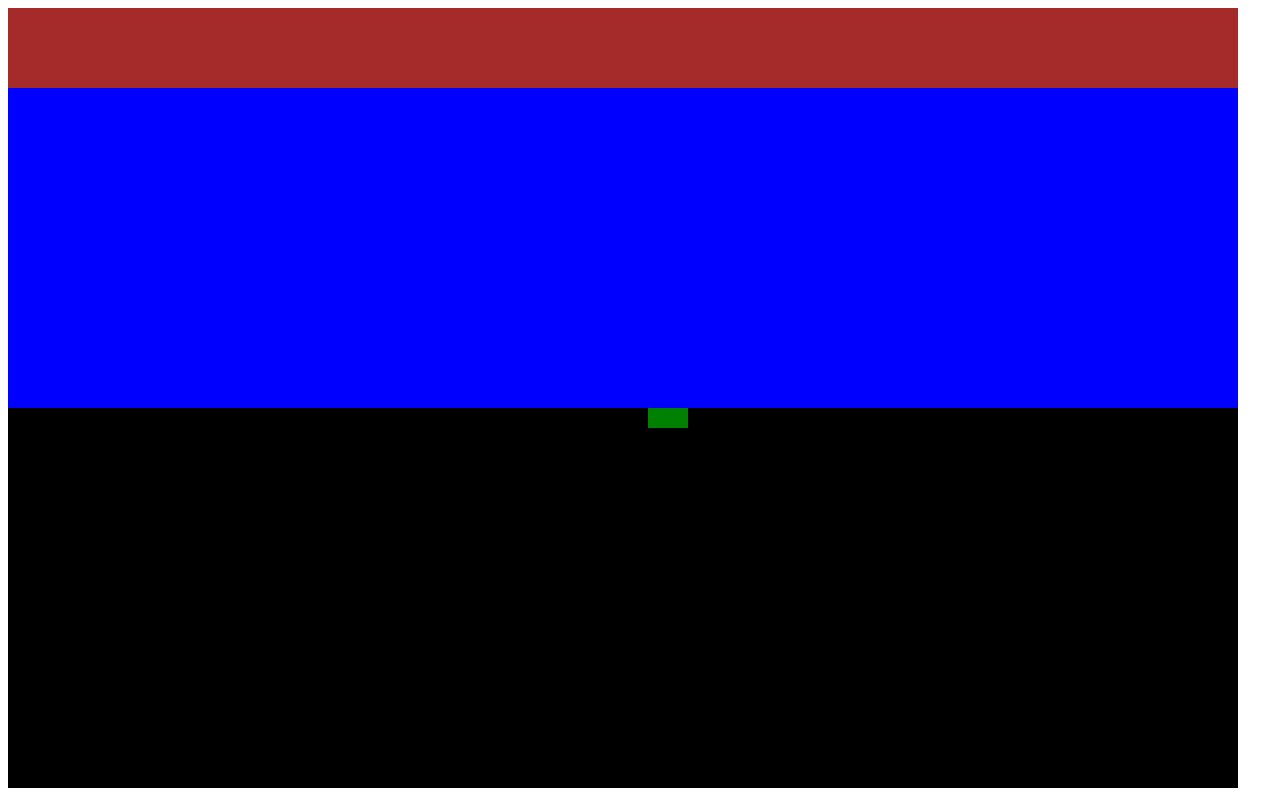
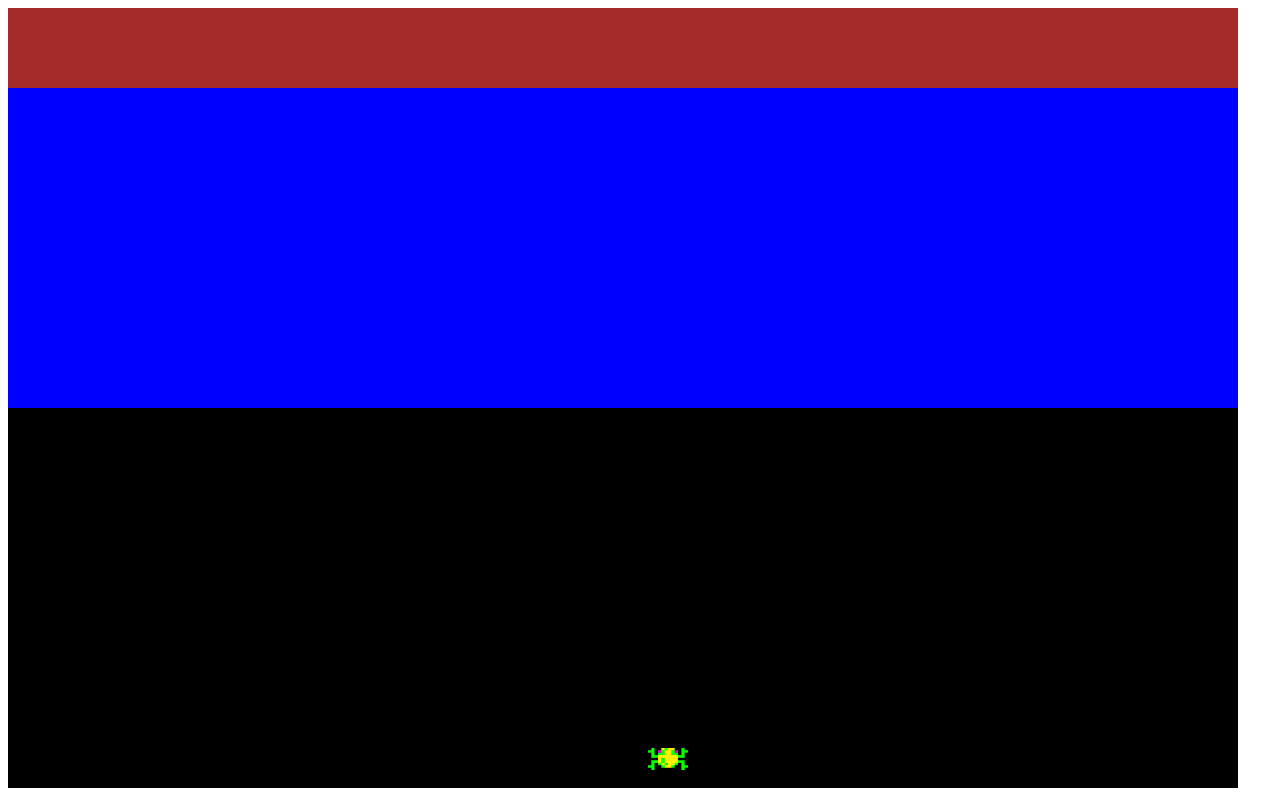
Before and after one commit to cmas123456/Frogger, a plain HTML site: page index.html in a window 1280 px wide. Drawn offline with Linux system fonts and the light colour scheme.

Commit message:
requestAnimationFrame

```diff
--- a/frog.js
+++ b/frog.js
@@ -1,41 +1,54 @@
+const frogImageUp = document.getElementById('img_frogup');
+const frogImageDown = document.getElementById('img_frogdown');
+const frogImageLeft = document.getElementById('img_frogleft');
+const frogImageRight = document.getElementById('img_frogright');
 let frog = {};
 let frogCreate = (() => {
     frog = {
-        origin: [window.innerWidth / 2, window.innerHeight / 2],
-        dimensions: [40,20],
+        origin: [window.innerWidth / 2, window.innerHeight * (92/100)],
+        dimensions: [40,30],
         color: 'green',
         lives: 5,
         image: null,
-        movementSpeed: 10,
+        movementSpeed: window.innerHeight * (7/100) ,
         horizontalSpeed: 0,
         verticalSpeed: 0,
         canHop: true,
         hopCounter: 0,
+        image: frogImageUp,
         Draw() {
-            context.fillStyle = this.color;
-            context.fillRect(this.origin[0],this.origin[1],this.dimensions[0],this.dimensions[1]);
+            context.drawImage(this.image, this.origin[0],this.origin[1],this.dimensions[0],this.dimensions[1]);
         },
         Move() {
-            this.origin[0] += this.horizontalSpeed;
-            this.origin[1] += this.verticalSpeed;
+            if (this.hopCounter >= 10){
+                if (this.horizontalSpeed !== 0 || this.verticalSpeed !== 0) {
+                    this.origin[0] += this.horizontalSpeed;
+                    this.origin[1] += this.verticalSpeed;
+                    this.hopCounter = 0;
+                }
+            } else
+                this.hopCounter++;
+            }
         }
-
-    }
 })();
 let InputHandler = (() => {
     document.addEventListener("keydown", event => {
       switch (event.key) {
           case "ArrowLeft":
               frog.horizontalSpeed = -frog.movementSpeed;
+              frog.image = frogImageLeft;
               break;
           case "ArrowRight":
               frog.horizontalSpeed = frog.movementSpeed;
+              frog.image = frogImageRight;
               break;
           case "ArrowDown":
               frog.verticalSpeed = frog.movementSpeed;
+              frog.image = frogImageDown;
               break;
           case "ArrowUp":
               frog.verticalSpeed = -frog.movementSpeed;
+              frog.image = frogImageUp;
               break;
             }
     })
--- a/index.html
+++ b/index.html
@@ -5,8 +5,17 @@
     <meta name="viewport" content="width=device-width, initial-scale=1.0">
     <meta http-equiv="X-UA-Compatible" content="ie=edge">
     <title>Document</title>
+    <style>
+            img {
+                display: none;
+            }
+    </style>
 </head>
 <body>
+    <img id="img_frogup"src= "assets/frogup.png"/>
+    <img id="img_frogdown"src= "assets/frogdown.png"/>
+    <img id="img_frogleft"src= "assets/frogleft.png"/>
+    <img id="img_frogright"src= "assets/frogright.png"/>
     <script src="./frog.js"></script>
     <script src="./main.js"></script>
 </body>
--- a/main.js
+++ b/main.js
@@ -7,6 +7,7 @@ assignAttributes(source, {
 	height: window.innerHeight - 20,
 	width: window.innerWidth - 50
 })
+var globalId;
 document.body.appendChild(source)
 const context = source.getContext('2d', {alpha: 'false'})
 
@@ -24,13 +25,14 @@ function drawObjects () {
     drawBackground();
     frog.Draw();
     frog.Move();
-
 }
-context.fillStyle = 'green';
-context.fillRect(frog.origin[0],frog.origin[1],frog.dimensions[0],frog.dimensions[1]);
-
-let gameLoop = (() => {
-    const gameLoop = setInterval(() => {
-        drawObjects();
-    },1000/60)
-  })()
+function gameLoop() {
+    drawObjects();
+    window.requestAnimationFrame(gameLoop);
+}
+gameLoop();
+// let gameLoop = (() => {
+//     const gameLoop = setInterval(() => {
+//         drawObjects();
+//     },1000/60)
+//   })()
```
Also changed, not shown: assets/frogdown.png (added), assets/frogleft.png (added), assets/frogright.png (added), assets/frogup.png (added), 1 other file.
